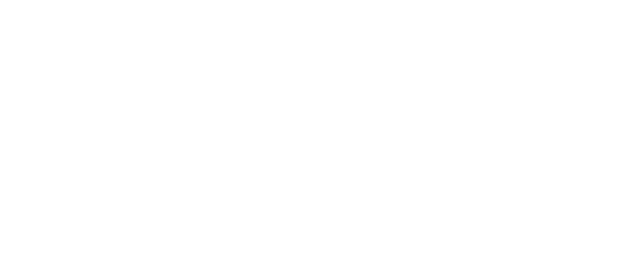
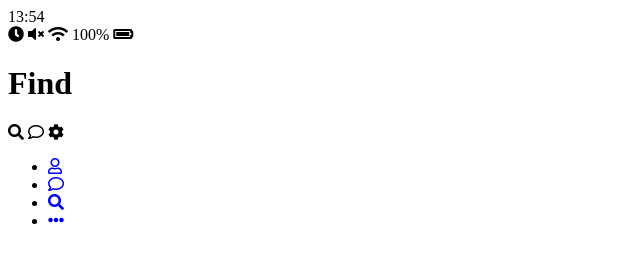
Before and after one commit to LeeSehan/kakao-clone, a plain HTML site: page find.html in a window 1280 px wide. Shown: the whole page, without its empty margins (0-640 px from the left). Drawn offline with Linux system fonts and the light colour scheme.

Commit message:
Navigation

```diff
--- a/find.html
+++ b/find.html
@@ -0,0 +1,72 @@
+<!DOCTYPE html>
+<html lang="en">
+<head>
+    <meta charset="UTF-8">
+    <meta name="viewport" content="width=device-width, initial-scale=1.0">
+    <link
+      rel="stylesheet"
+      href="https://use.fontawesome.com/releases/v5.7.2/css/all.css"
+      integrity="sha384-fnmOCqbTlWIlj8LyTjo7mOUStjsKC4pOpQbqyi7RrhN7udi9RwhKkMHpvLbHG9Sr"
+      crossorigin="anonymous"
+    />
+    <title>Find | Kakago Clone</title>
+</head>
+<body>
+    <div class="status-bar">
+        <div class="status-bar__column">
+            <span class="stauts-bar__clock">13:54</span>
+        </div>
+        <div class="status-bar__column">
+            <i class="fas fa-clock"></i>
+            <i class="fas fa-volume-mute"></i>
+            <i class="fas fa-wifi"></i>
+            <span class="status-bar__battery-level">100%</span>
+            <i class="fas fa-battery-full"></i>
+        </div>
+    </div>
+    <header class="header">
+        <div class="header__header-column">
+            <h1 class="header__title">Find</h1>
+        </div>
+        <div class="header__header-column">
+            <!--
+                icon의 일정한 간격을 위해 span 사용
+                icon 크기 변경 ex) fa-5x
+            -->
+            <span class="header__icon">
+                <i class="fas fa-search"></i>
+            </span>
+            <span class="header__icon">
+                <i class="far fa-comment"></i>
+            </span>
+            <span class="header__icon">
+                <i class="fas fa-cog"></i>
+            </span>
+        </div>
+    </header>
+    <nav class="nav">
+        <ul class="nav__list">
+            <li class="nav__list-item">
+                <a href="friends.html" class="nav__list-link">
+                    <i class="far fa-user"></i>
+                </a>
+            </li>
+            <li class="nav__list-item">
+                <a href="index.html" class="nav__list-link">
+                    <i class="far fa-comment"></i>
+                </a>
+            </li>
+            <li class="nav__list-item">
+                <a href="find.html" class="nav__list-link">
+                    <i class="fas fa-search"></i>
+                </a>
+            </li>
+            <li class="nav__list-item">
+                <a href="more.html" class="nav__list-link">
+                    <i class="fas fa-ellipsis-h"></i>
+                </a>
+            </li>
+        </ul>
+    </nav>
+</body>
+</html>
```
Also changed, not shown: friends.html (+72 -0 lines), index.html (+24 -0 lines), more.html (+72 -0 lines), images/avatar.jpg (added).
